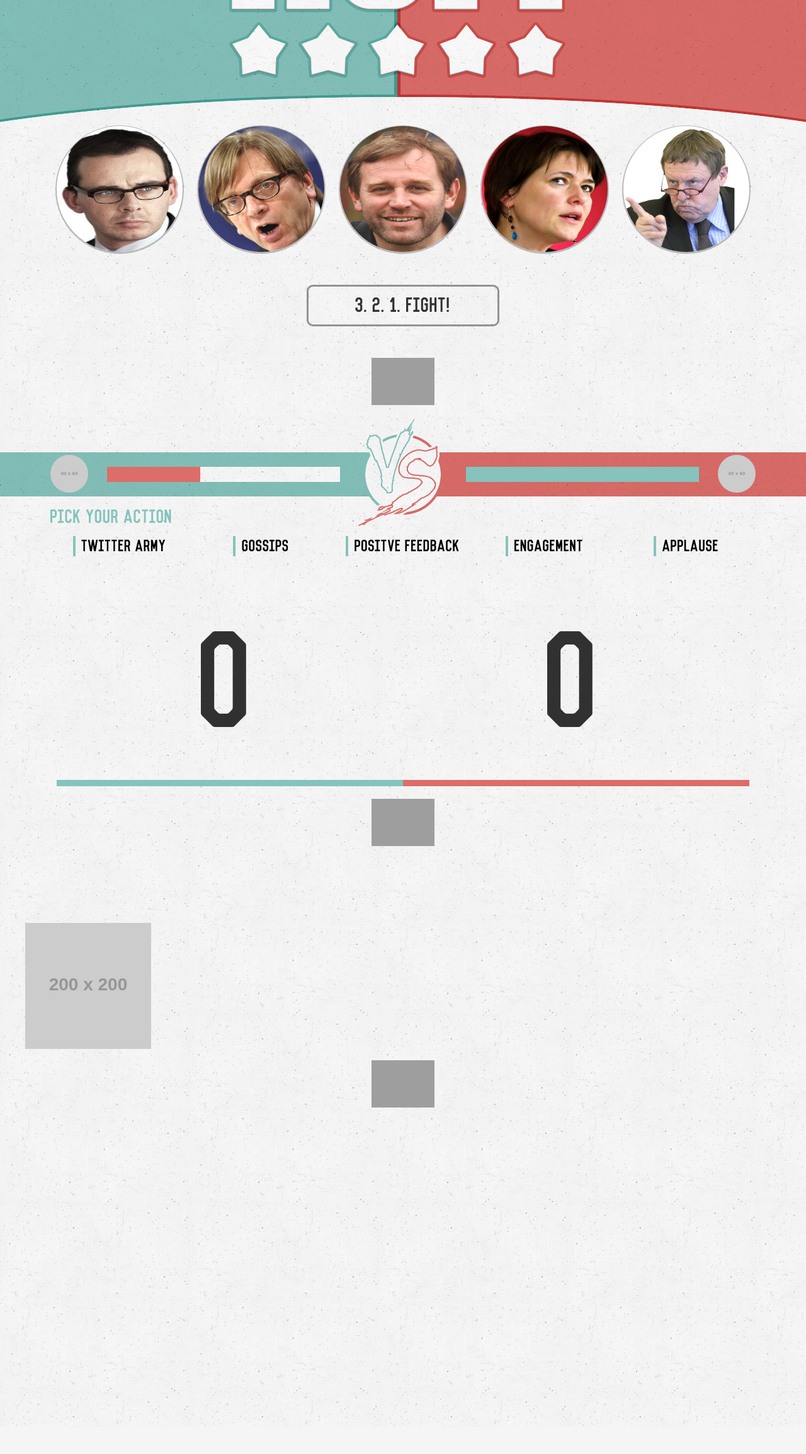
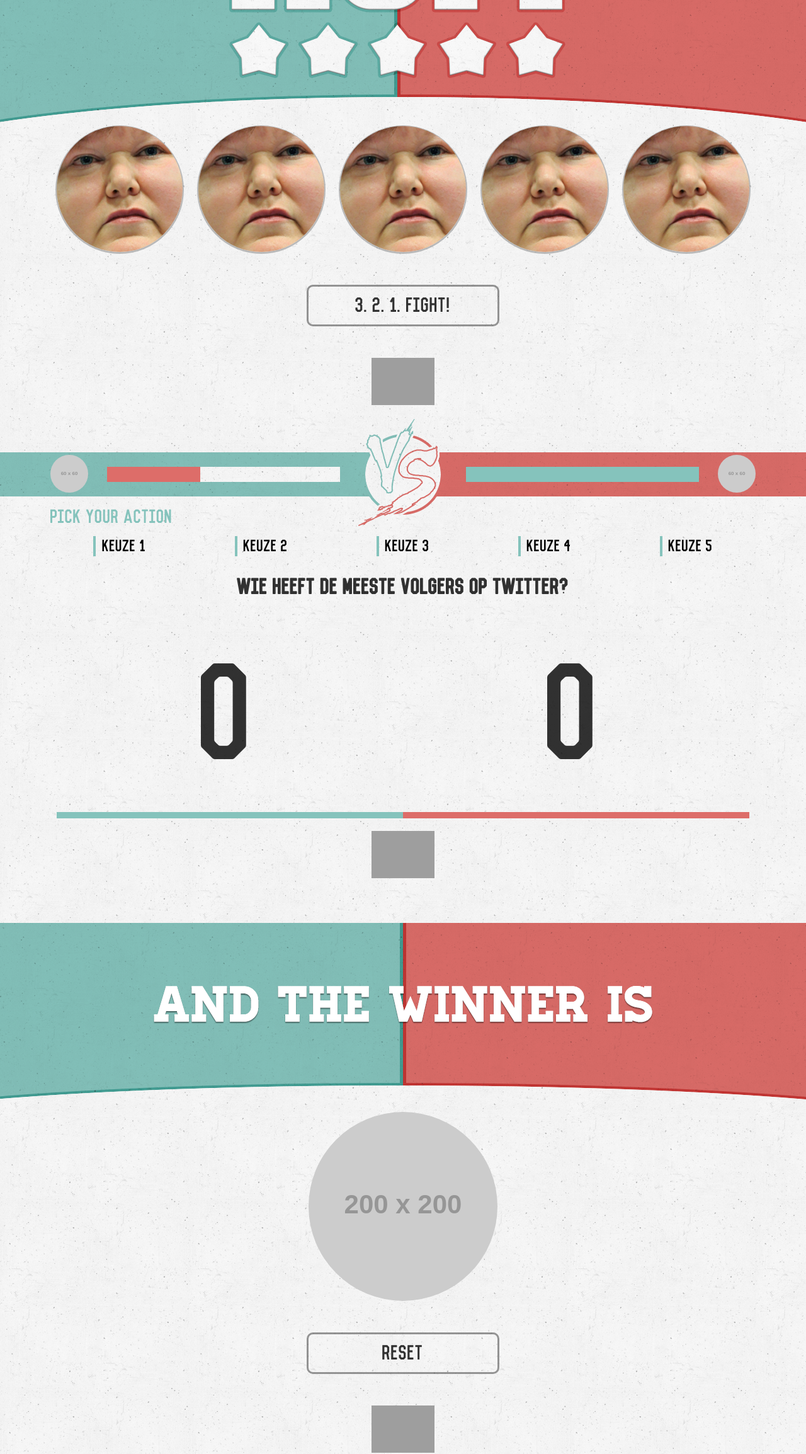
Before and after one commit to pvmolle/ko14, a Node server app: page / in a window 1280 px wide. Shown: the part 190-2498 px from the top of the page at 63% size. Before the commit the page ends 2455 px from the top, so only its background shows below. Run offline with Node 20, Linux system fonts and the light colour scheme; grey boxes labelled with a size stand in for pictures from a placeholder-image service; style sheets or scripts are compiled from the project's sources; some libraries are stand-ins or nearby versions; grey boxes are pictures that could not be loaded.

Commit message:
Allé soit, tis ver klaar eh MOOOOAAATJEEEUH

```diff
--- a/sass/style.scss
+++ b/sass/style.scss
@@ -248,9 +248,45 @@ main {
 	}
 }
 
+.result {
+	header {
+		background: url(../images/header-winner.png) no-repeat center center;
+		width: 100%;
+		height: 300px;
+	}
+
+	.image {
+		width: 300px;
+		height: 300px;
+		margin: 0 auto;
+
+		img {
+			border-radius: 150px;
+			width: 100%;
+		}
+	}
+
+	.button {
+		clear: both;
+		margin: 50px auto;
+		display: block;
+		width: 300px;
+		height: 60px;
+		border-radius: 10px;
+		border: 3px solid rgba(0,0,0,0.4);
+		line-height: 60px;
+		font-size: 30px;
+		text-align: center;
+		font-family: $font2;
+		color: rgba(0,0,0,0.8);
+		text-decoration: none;
+	}
+}
+
 footer {
 	display: block;
 	text-align: center;
+	width: 100%;
 
 	img {
 		width: 100px;
--- a/views/index.html
+++ b/views/index.html
@@ -12,19 +12,19 @@
 		<main>
 			<div class="wrapper">
 				<div class="col">
-					<img src="images/wouterBeke.jpg" data-fighter="Wouter Beke" class="fighter">
+					<img src="images/avatar.png" class="fighter">
 				</div>
 				<div class="col">
-					<img src="images/guyVerhofstadt.jpg" data-fighter="Guy Verhofstadt" class="fighter">
+					<img src="images/avatar.png" class="fighter">
 				</div>
 				<div class="col">
-					<img src="images/bartStaes.jpg" data-fighter="Bart Staes" class="fighter">
+					<img src="images/avatar.png" class="fighter">
 				</div>
 				<div class="col">
-					<img src="images/kathleenVanBrempt.jpg" data-fighter="Kathleen Van Brempt" class="fighter">
+					<img src="images/avatar.png" class="fighter">
 				</div>
 				<div class="col">
-					<img src="images/siegfriedBracke2.jpg" data-fighter="Siegfried Bracke" class="fighter">
+					<img src="images/avatar.png" class="fighter">
 				</div>
 				<div class="clear"></div>
 
@@ -61,27 +61,27 @@
 			<div class="wrapper">
 				<div class="keuze kleur2">
 					<div class="col">
-						<a href="#" id="0">Twitter army</a>
+						<a href="#" id="1">Keuze 1</a>
 					</div>
 					<div class="col">
-						<a href="#" id="1" class="active">Gossips</a>
+						<a href="#" id="2" class="active">Keuze 2</a>
 					</div>
 					<div class="col">
-						<a href="#" id="2">Positve feedback</a>
+						<a href="#" id="3">Keuze 3</a>
 					</div>
 					<div class="col">
-						<a href="#" id="3">Engagement</a>
+						<a href="#" id="4">Keuze 4</a>
 					</div>
 					<div class="col">
-						<a href="#" id="4">Applause</a>
+						<a href="#" id="5">Keuze 5</a>
 					</div>
 				</div>
-				<h1 id="question"></h1>
+				<h1>Wie heeft de meeste volgers op Twitter?</h1>
 				<div class="score">
-					<div class="half win fight1">
+					<div class="half win">
 						0
 					</div>
-					<div class="half fight2">
+					<div class="half">
 						0
 					</div>
 				</div>
@@ -98,8 +98,10 @@
 		<main>
 			<div class="winner">
 				<div class="image">
-					<img src="http://dummyimage.com/200x200/000/fff&text=MAGGIE">
+					<img id="winner" src="http://dummyimage.com/200x200/000/fff&text=MAGGIE">
 				</div>
+
+				<a href="#" class="button" id="reset">Reset</a>
 			</div>
 		</main>
 		<footer>
```
Also changed, not shown: public/images/header-winner.png (added).
